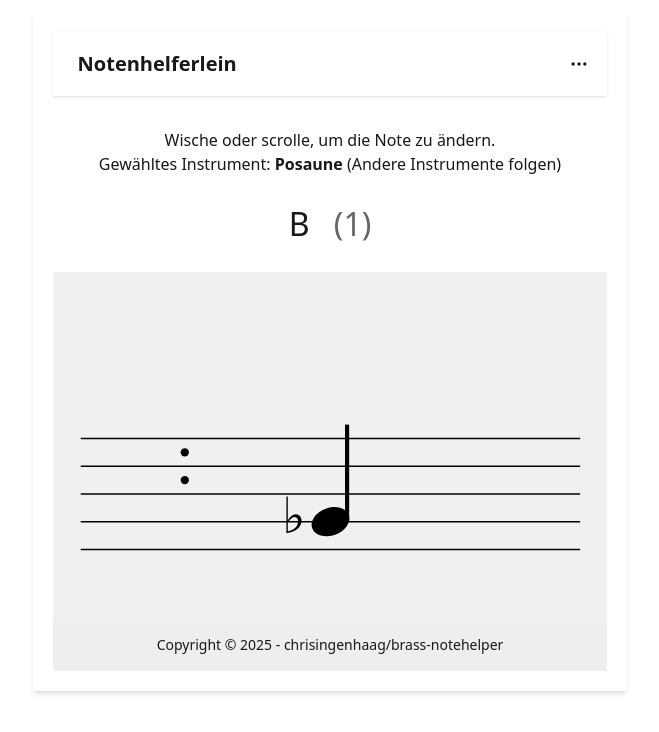
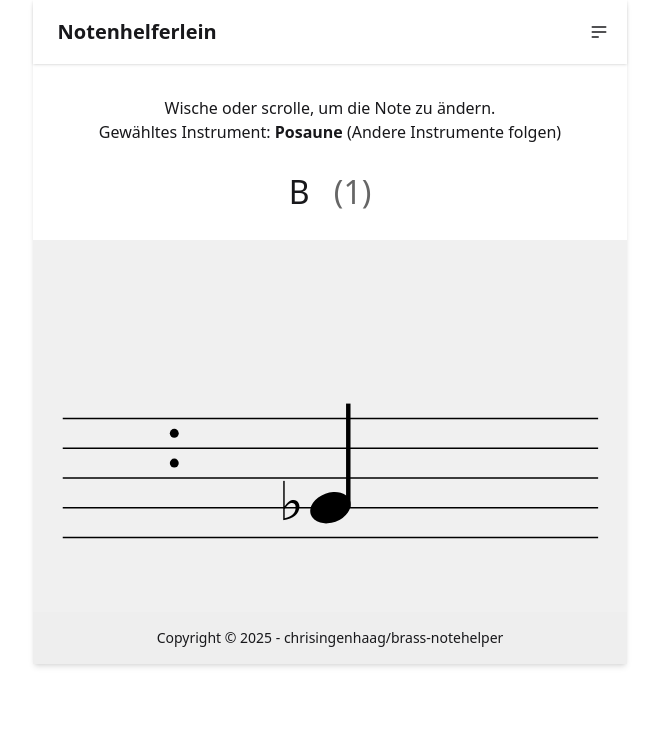
Before and after one commit to chrisingenhaag/brass-notehelper, a SvelteKit app: page / in a window 1280 px wide. Shown: the top 732 px of the page, without its empty margins (310-969 px from the left). Built offline with nearby package versions, Linux system fonts and the light colour scheme.

Commit message:
better navbar

```diff
--- a/src/routes/+layout.svelte
+++ b/src/routes/+layout.svelte
@@ -4,16 +4,23 @@
 	let { children } = $props();
 </script>
 
-
-<div class="container mx-auto shadow-md p-5 mt-3 lg:w-1/2 max-w-prose bg-white">
+<div class="container mx-auto shadow-md lg:w-1/2 max-w-prose bg-white">
 	<div class="navbar bg-base-100 shadow-sm">
     <div class="flex-1">
       <a class="btn btn-ghost text-xl">Notenhelferlein</a>
     </div>
     <div class="flex-none">
-      <button class="btn btn-square btn-ghost">
-      <svg xmlns="http://www.w3.org/2000/svg" fill="none" viewBox="0 0 24 24" class="inline-block h-5 w-5 stroke-current"> <path stroke-linecap="round" stroke-linejoin="round" stroke-width="2" d="M5 12h.01M12 12h.01M19 12h.01M6 12a1 1 0 11-2 0 1 1 0 012 0zm7 0a1 1 0 11-2 0 1 1 0 012 0zm7 0a1 1 0 11-2 0 1 1 0 012 0z"></path> </svg>
-      </button>
+      <div class="dropdown dropdown-end">
+      <div tabindex="0" role="button" class="btn btn-ghost btn-circle">
+        <svg xmlns="http://www.w3.org/2000/svg" class="h-5 w-5" fill="none" viewBox="0 0 24 24" stroke="currentColor"> <path stroke-linecap="round" stroke-linejoin="round" stroke-width="2" d="M4 6h16M4 12h16M4 18h7" /> </svg>
+      </div>
+      <ul
+        tabindex="0"
+        class="menu menu-sm dropdown-content bg-base-100 rounded-box z-1 mt-3 w-52 p-2 shadow">
+        <li><a>Settings</a></li>
+        <li><a>About</a></li>
+      </ul>
+    </div>
     </div>
 	</div>
 
```
